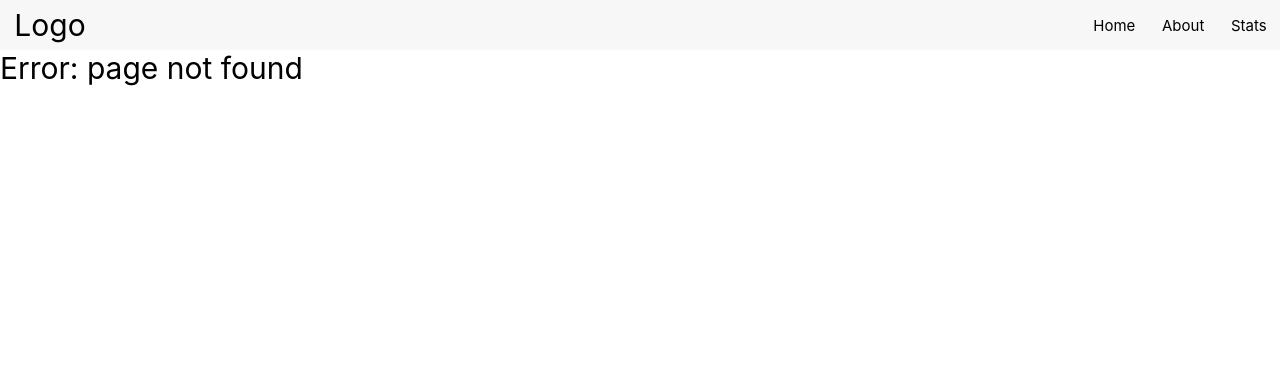
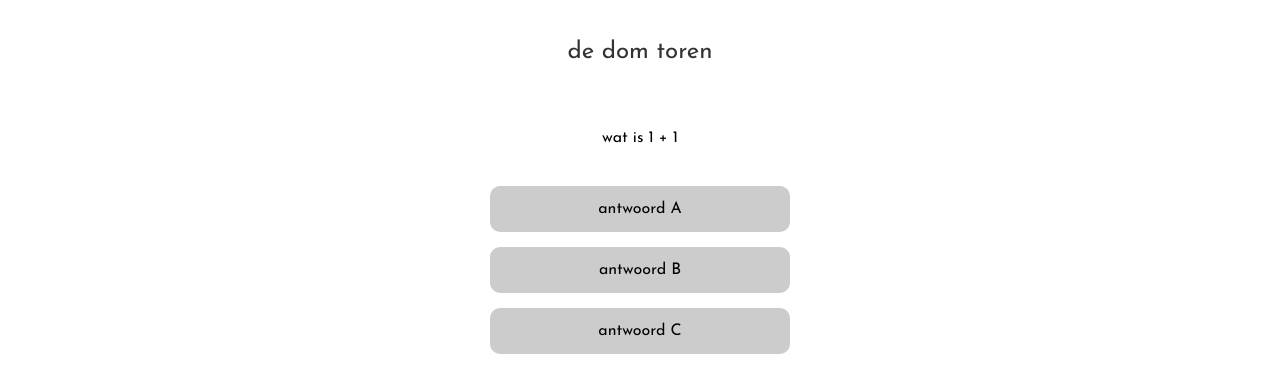
Before and after one commit to olindevos/sdggame, a React (Create React App) app: page /nextpage in a window 1280 px wide. Before the commit this address had no page. Shown: the top 392 px of the page. Built offline with nearby package versions, Linux system fonts and the light colour scheme.

Commit message:
nextpage is toegevoegd

```diff
--- a/public/index.html
+++ b/public/index.html
@@ -1,6 +1,7 @@
 <!DOCTYPE html>
 <html lang="en">
   <head>
+    <link href="https://fonts.googleapis.com/css2?family=Josefin+Sans:wght@400;700&display=swap" rel="stylesheet">
     <meta charset="utf-8" />
     <link rel="icon" href="%PUBLIC_URL%/favicon.ico" />
     <meta name="viewport" content="width=device-width, initial-scale=1" />
--- a/src/App.js
+++ b/src/App.js
@@ -7,7 +7,8 @@ import NoPage from './pages/NoPage'
 import React from 'react';
 import './App.css';
 import Game from './pages/Game'
-import FirstPage from './pages/FirstPage';
+import FirstPage from './pages/FirstPage'
+import NextPage from './pages/NextPage';
 
 
 export default function App() {
@@ -98,6 +99,7 @@ export default function App() {
             <Route path='/stats' element = {<Stats/>}/>
             <Route path='/game' element={<Game results={exampleResults}/>}/>
             <Route path="/firstpage" element={<FirstPage />} />
+            <Route path="/nextpage" element={<NextPage />} />
             <Route path='*' element = {<NoPage/>}/>
         </Routes>
         </BrowserRouter>
--- a/src/pages/FirstPage.jsx
+++ b/src/pages/FirstPage.jsx
@@ -1,11 +1,20 @@
 import React from 'react';
+import { useNavigate } from 'react-router-dom';
 import './FirstPage.css';
 
 function FirstPage() {
+    const navigate = useNavigate();
+
+    const handleButtonClick = () => {
+        navigate('/nextpage'); // Navigeer naar de volgende pagina
+    };
+
     return (
         <div className="pagina-container">
             <p className="tekst">je bent nu bij: ...</p>
-            <button className="volgende-knop">ben er</button>
+            <button className="volgende-knop" onClick={handleButtonClick}>
+                ben er
+            </button>
         </div>
     );
 }
--- a/src/pages/Game.css
+++ b/src/pages/Game.css
@@ -3,7 +3,8 @@
     flex-direction: column;
     align-items: center;
     padding: 20px;
-    font-family: Arial, sans-serif;
+    font-family: 'josefin sans', sans-serif;
+    font-weight: 300;
     position: relative;
     top: 130px;
   }
--- a/src/pages/Home.jsx
+++ b/src/pages/Home.jsx
@@ -2,6 +2,7 @@ import React, { useState } from 'react';
 import { CSSTransition, SwitchTransition } from 'react-transition-group';
 import Header from '../components/header';
 import './Home.css'; // Vergeet niet om je bijbehorende CSS toe te voegen
+
 
 
 
@@ -40,6 +41,9 @@ export default function Home() {
       <div>
         <a href="Game">play</a>
       </div>
+      <div>
+        <a href="FirstPage">play</a>
+      </div>
 
       {/* Toon de popup als showPopup true is */}
       {showPopup && (
--- /dev/null
+++ b/src/pages/NextPage.css
@@ -0,0 +1,49 @@
+.vraag-container {
+    display: flex;
+    flex-direction: column;
+    align-items: center;
+    padding: 20px;
+    font-family: 'Josefin Sans', sans-serif;
+}
+
+.vraag-titel {
+    font-size: 1.5rem;
+    margin: 20px 0;
+}
+
+.vraag-beschrijving {
+    font-size: 1rem;
+    text-align: center;
+    margin-bottom: 40px;
+}
+
+.antwoorden {
+    display: flex;
+    flex-direction: column;
+    gap: 15px;
+    width: 100%;
+    max-width: 300px;
+}
+
+.antwoord-knop {
+    padding: 15px;
+    font-size: 1rem;
+    border: none;
+    border-radius: 10px;
+    color: white;
+    cursor: pointer;
+    font-family: 'Josefin Sans', sans-serif;
+}
+
+.neutral {
+    background-color: #ccc; /* Lichtgrijze kleur voor neutrale opties */
+    color: black;
+}
+
+.correct {
+    background-color: #4caf50; /* Groene kleur voor correcte antwoord */
+}
+
+.incorrect {
+    background-color: #f44336; /* Rode kleur voor incorrecte antwoord */
+}
--- /dev/null
+++ b/src/pages/NextPage.jsx
@@ -0,0 +1,39 @@
+import React, { useState } from 'react';
+import './NextPage.css';
+
+function NextPage() {
+    const [selectedAnswer, setSelectedAnswer] = useState(null); // Huidige geselecteerde antwoord
+
+    const handleAnswerClick = (answer) => {
+        setSelectedAnswer(answer); // Simuleer een selectie van een antwoord
+    };
+
+    return (
+        <div className="vraag-container">
+            <h2 className="vraag-titel">de dom toren</h2>
+            <p className="vraag-beschrijving">wat is 1 + 1</p>
+            <div className="antwoorden">
+                <button
+                    className={`antwoord-knop ${selectedAnswer === 'A' ? 'incorrect' : 'neutral'}`}
+                    onClick={() => handleAnswerClick('A')}
+                >
+                    antwoord A
+                </button>
+                <button
+                    className={`antwoord-knop neutral`} // Standaard lichtgrijs
+                    onClick={() => handleAnswerClick('B')}
+                >
+                    antwoord B
+                </button>
+                <button
+                    className={`antwoord-knop ${selectedAnswer === 'C' ? 'correct' : 'neutral'}`}
+                    onClick={() => handleAnswerClick('C')}
+                >
+                    antwoord C
+                </button>
+            </div>
+        </div>
+    );
+}
+
+export default NextPage;
```
